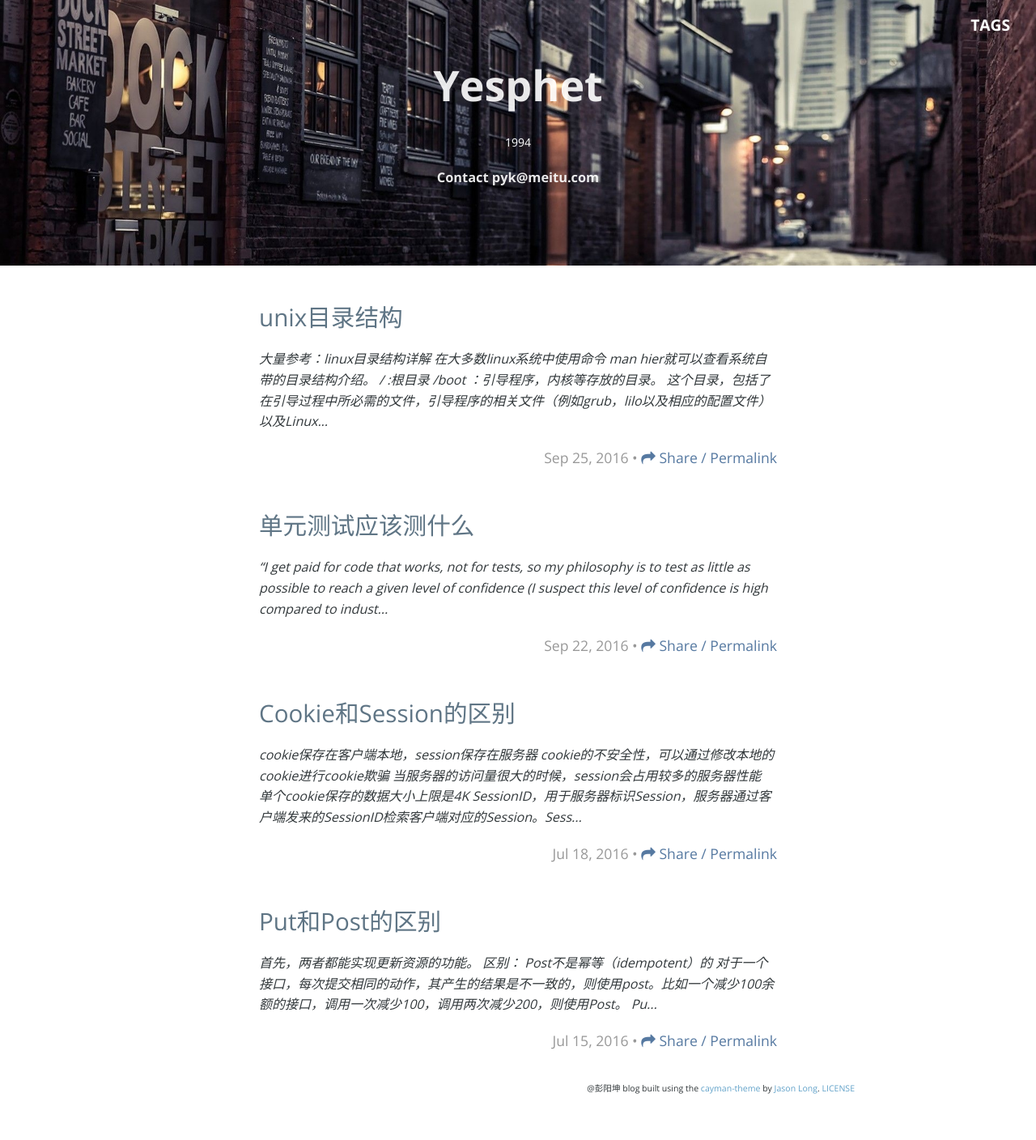
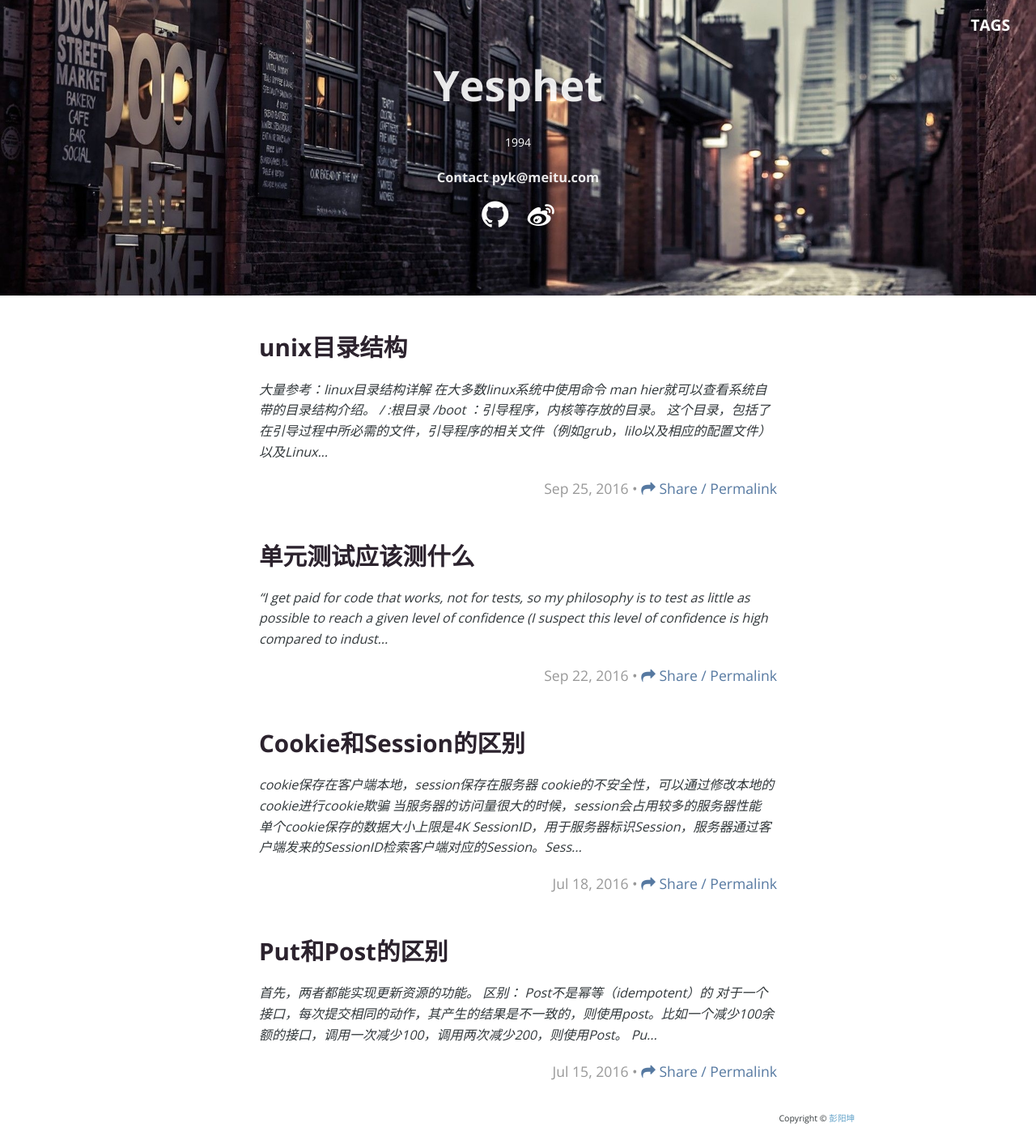
Before and after one commit to Yesphet/Yesphet.github.io, a Jekyll site: the page built from index.html, in a window 1280 px wide. Shown: the whole page at 81% size. Built offline with Jekyll 4.4.1, drawn with Linux system fonts in a browser that asks for light colours; nearby versions of some CDN libraries; the list of posts is cut into pages by our own code; before the commit the page ends 1371 px from its top, so only the background shows below that.

Commit message:
优化首页字体

```diff
--- a/_config.yml
+++ b/_config.yml
@@ -9,7 +9,7 @@
 title: Yesphet
 description: 你好，我叫彭阳坤 # write a nice description for your blog
 baseurl: '' # the subpath of your site, e.g. /blog
-url: "" # the base hostname & protocol for your site http://www.example.com
+url: "https://yesphet.github.io/" # the base hostname & protocol for your site http://www.example.com
 # google_analytics: 'UA-XXXXXX-X'
 email: 'pyk@meitu.com'
 
--- a/_includes/footer.html
+++ b/_includes/footer.html
@@ -1 +1,3 @@
-<p style="font-size: 60%; text-align: right;">@彭阳坤 blog built using the <a href="https://github.com/jasonlong/cayman-theme">cayman-theme</a> by <a href="https://github.com/jasonlong">Jason Long</a>. <a href="http://creativecommons.org/licenses/by/4.0/">LICENSE</a></p>
+<p style="font-size: 60%; text-align: right;">
+	Copyright © <a href="http://weibo.com/2915783171/">彭阳坤</a>
+</p>
--- a/_includes/header.html
+++ b/_includes/header.html
@@ -8,4 +8,8 @@
     <h1 class="project-name"> <a class="header-link" href="{{ site.url }}/"> {{ site.title }}</a></h1>
     <h4 style="font-weight: lighter;">1994</h4>
     <h3>{% if site.email %}<a class="header-link" href="Mailto:{{ site.email }}" target="_blank">Contact {{ site.email }}</a></h3>{% endif %}
+    <div class="header-platform-link">
+    	<a href="https://github.com/Yesphet" target="_blank" class="icon-header-github header-link"></a>
+    	<a href="http://weibo.com/u/2915783171" target="_blank" class="icon-header-sina header-link"></a>
+    </div>
 </header>
--- a/stylesheets/stylesheet.css
+++ b/stylesheets/stylesheet.css
@@ -6,7 +6,7 @@
 body {
   padding: 0;
   margin: 0;
-  font-family: "Open Sans", "Helvetica Neue", "YouYuan", Helvetica, Arial, sans-serif;
+  font-family: "Open Sans", "Helvetica Neue", "Hiragino Sans GB", Helvetica, Arial, sans-serif;
   font-size: 14px;
   line-height: 1.6;
   color: #32383B; }
@@ -90,6 +90,27 @@
 
 .header-top {
     display: block;
+}
+
+.header-platform-link a{
+    font-size: 33px;
+    margin: 10px 10px;
+    color: #337ab7;
+}
+
+.header-platform-link a{
+    font-size: 33px;
+    margin: 10px 10px;
+    color: #ffffff;
+    text-decoration: none;
+}
+
+.icon-header-github:before {
+    content: "\eab0";
+}
+
+.icon-header-sina:before {
+    content: "\ea9a";
 }
 
 .up-right-conner {
@@ -320,13 +341,23 @@
     opacity: 0.8;
 }
 
-.post-title {
+.post-title{
     font-size: 1.85rem;
+}
+
+h3.post-title {
+    font-weight: 600;
+    color: #2c232e
+}
+
+h3.post-title:hover {
+    color: #337ab7;
 }
 
 .post-header .post-link {
     text-decoration: none;
 }
+
 
 .post-content-preview {
     font-size: 1rem;
```
Also changed, not shown: fonts/icomoon.ttf, fonts/icomoon.woff, 2 other files.
